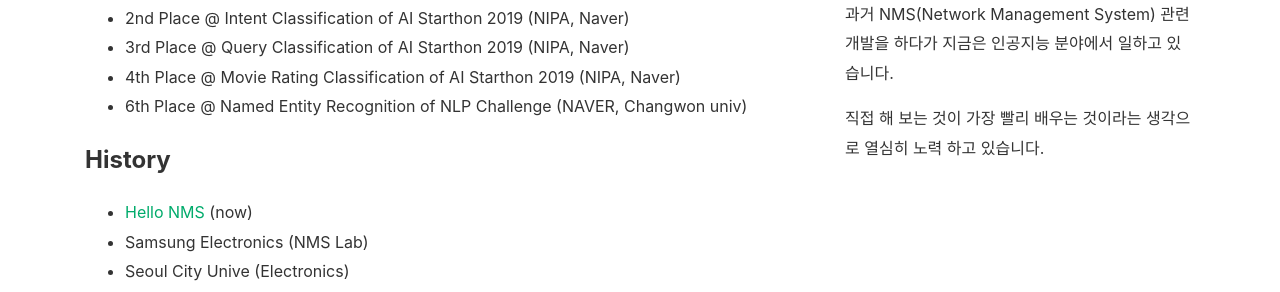
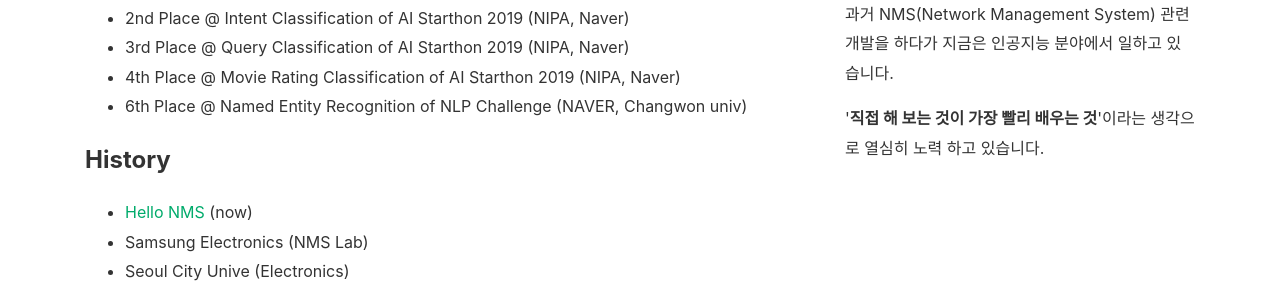
Before and after one commit to paul-hyun/paul-hyun.github.io, a Jekyll site: the page built from _pages/about.md, in a window 1280 px wide and 1168 px high. Shown: the part 669-961 px from the top of the window. Built offline with Jekyll 4.4.1, drawn with Linux system fonts in a browser that asks for light colours; nearby versions of some CDN libraries.

```diff
--- a/_pages/about.md
+++ b/_pages/about.md
@@ -41,7 +41,7 @@ comments: false
             <p></p>
             <p>안녕하세요, 개발과 공부가 취미인 개발자 현청천 입니다.</p>
             <p>과거 NMS(Network Management System) 관련 개발을 하다가 지금은 인공지능 분야에서 일하고 있습니다.</p>
-            <p>직접 해 보는 것이 가장 빨리 배우는 것이라는 생각으로 열심히 노력 하고 있습니다.</p>
+            <p>'<b>직접 해 보는 것이 가장 빨리 배우는 것</b>'이라는 생각으로 열심히 노력 하고 있습니다.</p>
         </div>
     </div>
 </div>
```
